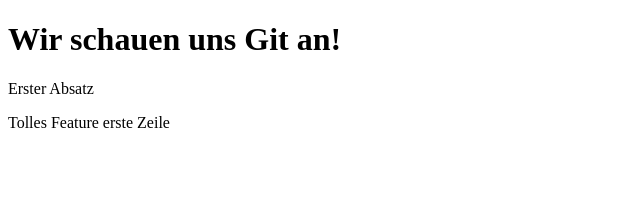
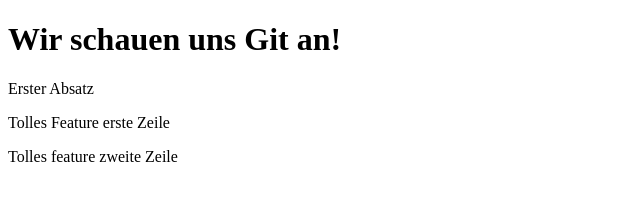
Before and after one commit to janamoser06/gitrepo_max_g2, a plain HTML site: page index.html in a window 1280 px wide. Shown: the whole page, without its empty margins (0-640 px from the left). Drawn offline with Linux system fonts and the light colour scheme.

Commit message:
feature 2

```diff
--- a/index.html
+++ b/index.html
@@ -9,6 +9,7 @@
 <h1> Wir schauen uns Git an! </h1>
 <p>Erster Absatz</p>
 <p>Tolles Feature erste Zeile</p>
+<p>Tolles feature zweite Zeile</p>
 
 </body>
 </html>
```
